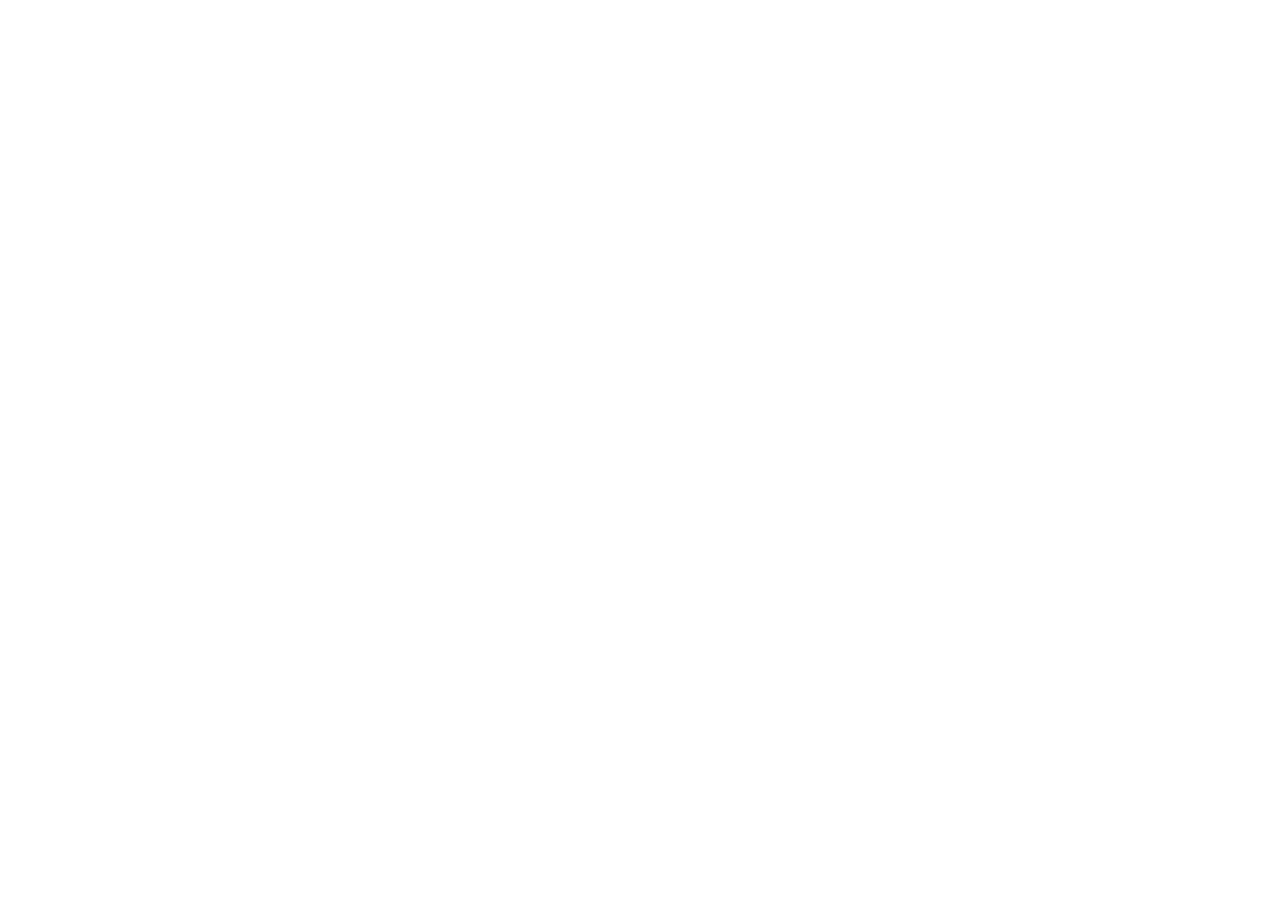
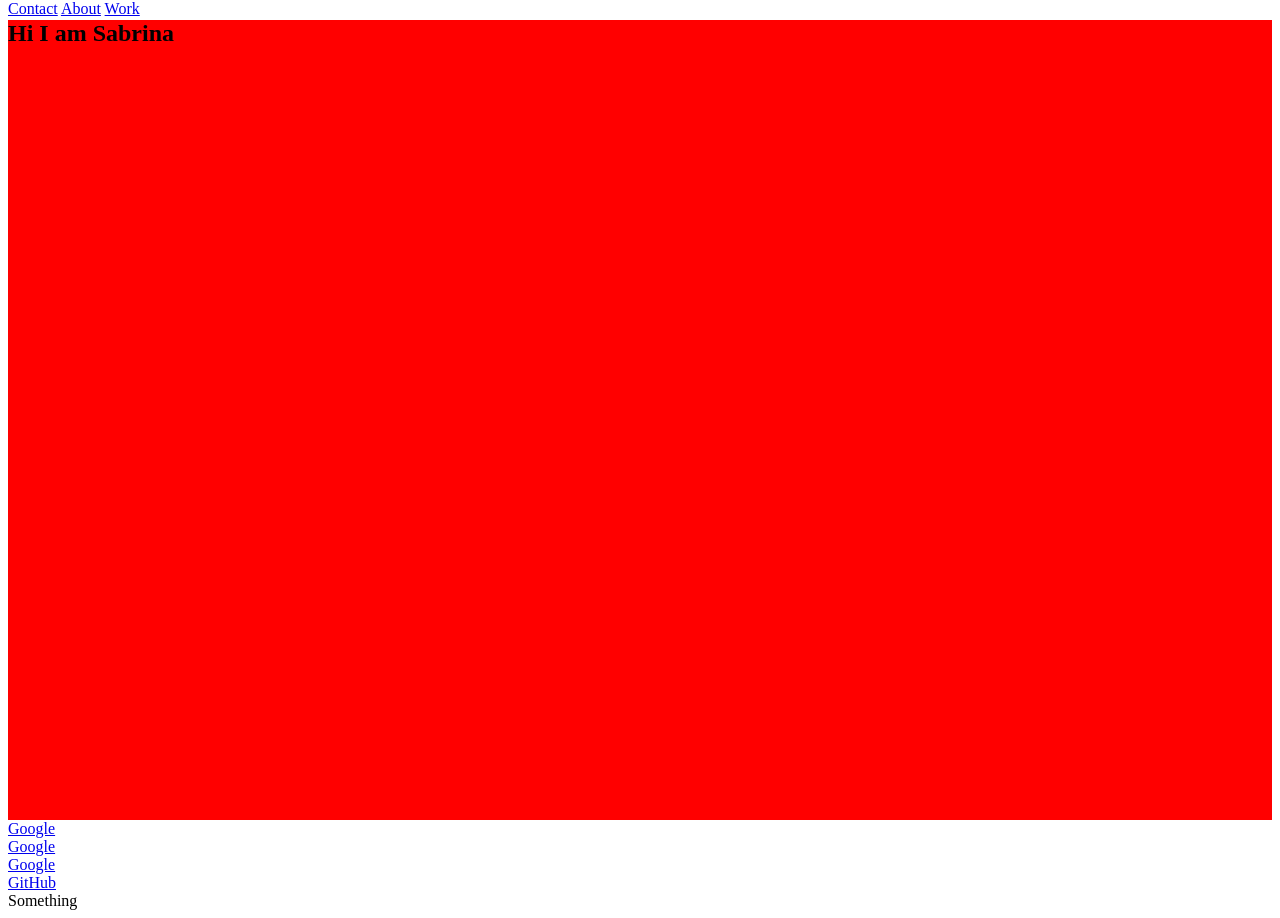
Before and after one commit to hokansonsabrina/Personal-Portfolio-Webpage, a plain HTML site: page index.html in a window 1280 px wide. Before the commit the page ends 800 px from the top, so only its background shows below. Drawn offline with Linux system fonts and the light colour scheme.

Commit message:
tests all passed

```diff
--- a/index.html
+++ b/index.html
@@ -1,11 +1,39 @@
 <!DOCTYPE html>
-<html lang ="en">
-    <head>
-    </head>
-    <header>
-    </header>
-    <body>
-    </body>
-    <footer>
-    </footer>
+<html lang="en">
+	<head>
+		<link rel="stylesheet" type="text/css" href="mystyles.css" />
+		<meta name="viewport" content="width=device-width, initial-scale=1" />
+	</head>
+	<header></header>
+	<body>
+		<div id="navbar">
+			<a href="#contact">Contact</a>
+			<a href="#welcome-section">About</a>
+			<a href="#projects">Work</a>
+		</div>
+		<section id="welcome-section">
+			<h1>Hi I am Sabrina</h1>
+		</section>
+		<section id="projects">
+			<div class="project-tile">
+				<a href="https://www.google.com/" target="blank">Google</a>
+			</div>
+			<div class="project-tile">
+				<a href="https://www.google.com/" target="blank">Google</a>
+			</div>
+			<div class="project-tile">
+				<a href="https://www.google.com/" target="blank">Google</a>
+			</div>
+		</section>
+		<div class="contact">
+			<a
+				id="profile-link"
+				href="https://github.com/hokansonsabrina/Personal-Portfolio-Webpage"
+				target="_blank"
+				>GitHub</a
+			>
+		</div>
+		<script src="https://cdn.freecodecamp.org/testable-projects-fcc/v1/bundle.js"></script>
+	</body>
+	<footer>Something</footer>
 </html>
--- /dev/null
+++ b/mystyles.css
@@ -0,0 +1,16 @@
+@media (min-width: 601px) {
+	body {
+		background-color: white;
+	}
+}
+
+#navbar {
+	position: fixed;
+	top: 0;
+	width: 100%;
+}
+
+#welcome-section {
+	height: 100vh;
+	background-color: red;
+}
```
